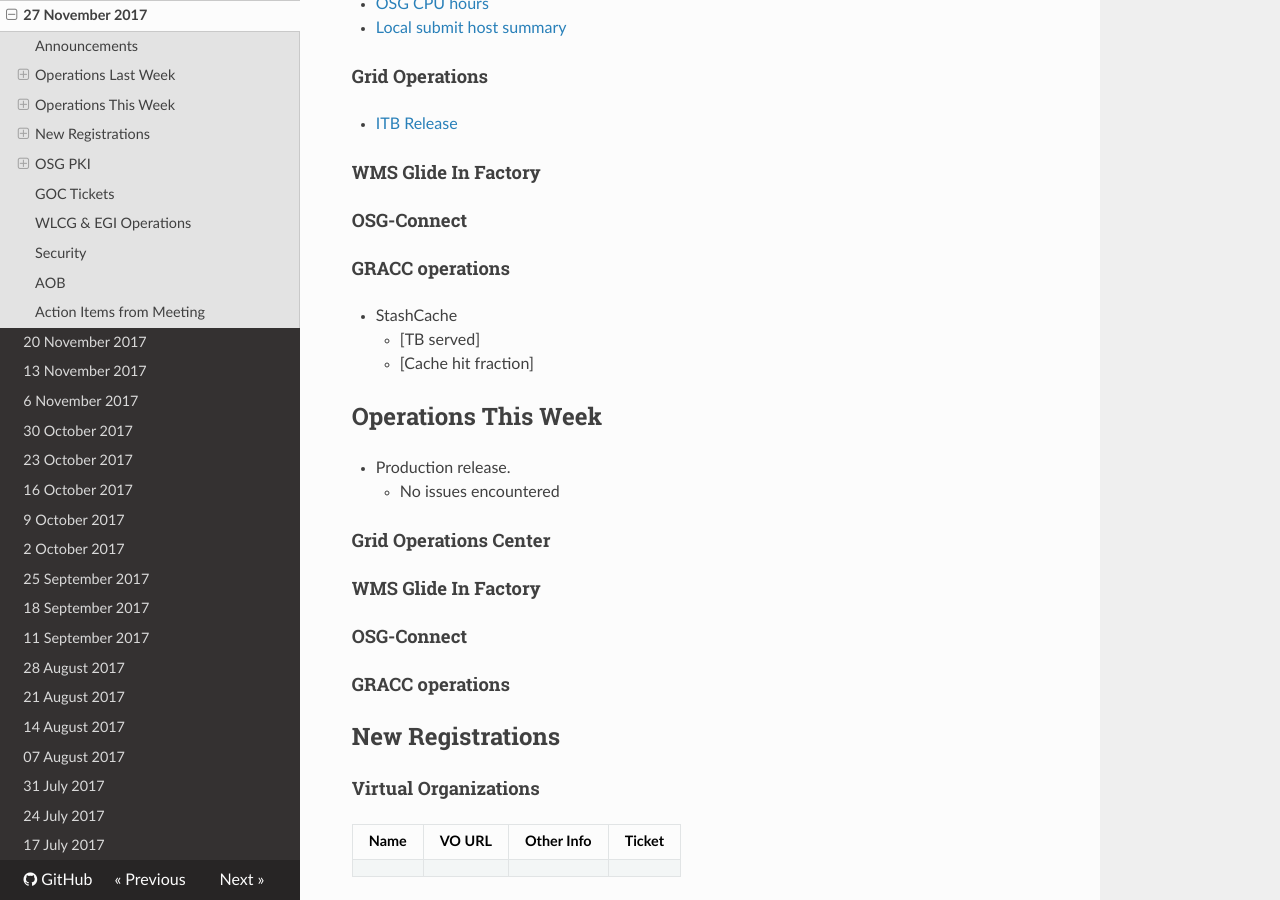
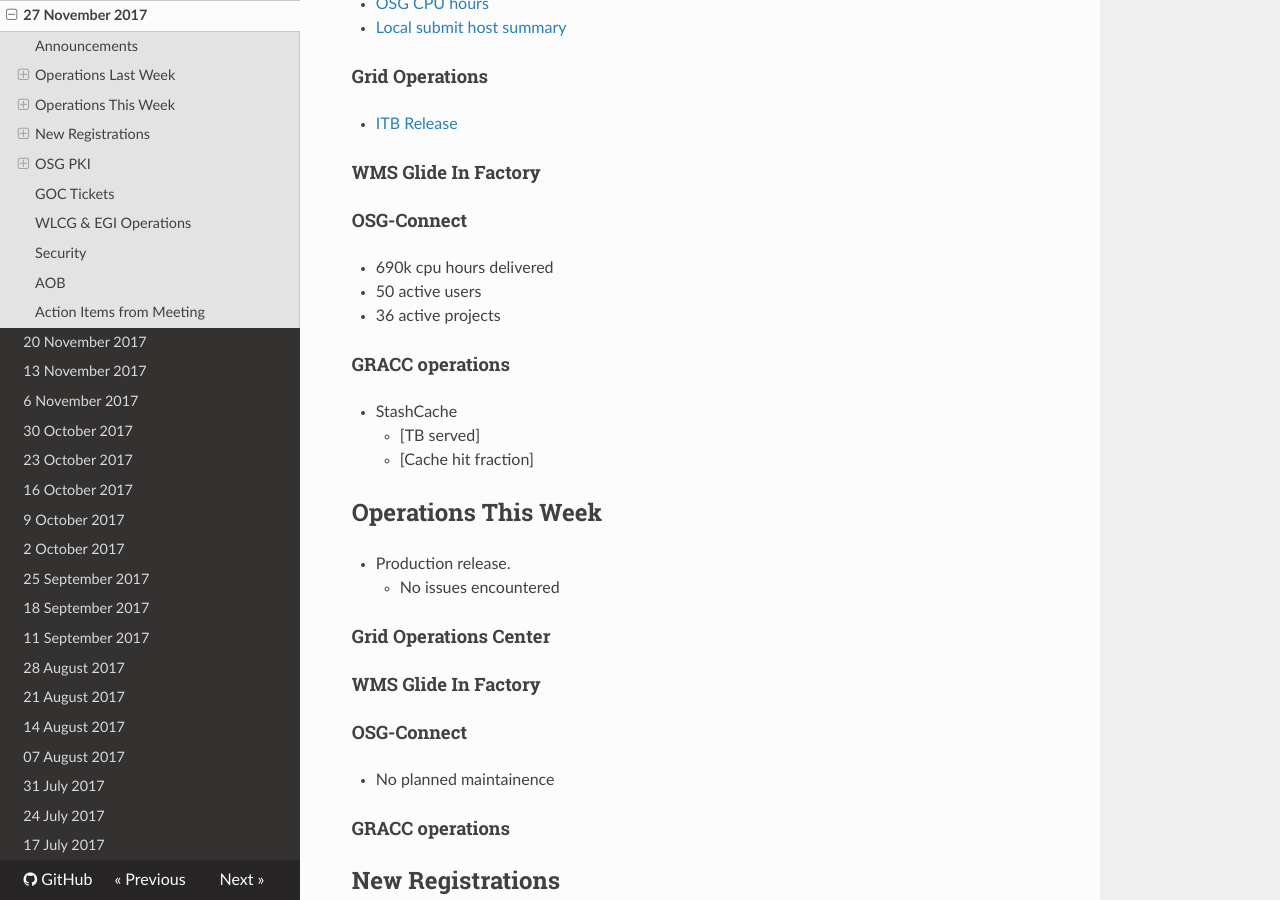
Before and after one commit to osg-htc/operations, an MkDocs documentation site: the page built from docs/WeeklyMinutes/27Nov2017.md, in a window 1280 px wide and 900 px high, scrolled down 616 px. Built offline with MkDocs 1.6.1, drawn with Linux system fonts in a browser that asks for light colours; nearby versions of some CDN libraries; old or Windows-style settings are respelled for this version of MkDocs.

Commit message:
OSG Connect updates

```diff
--- a/docs/WeeklyMinutes/27Nov2017.md
+++ b/docs/WeeklyMinutes/27Nov2017.md
@@ -24,6 +24,9 @@
 #### WMS Glide In Factory
 
 #### OSG-Connect
+   * 690k cpu hours delivered
+   * 50 active users
+   * 36 active projects
 
 #### GRACC operations
    * StashCache
@@ -39,6 +42,7 @@
 #### WMS Glide In Factory
 
 #### OSG-Connect
+   * No planned maintainence
 
 #### GRACC operations
 
```
